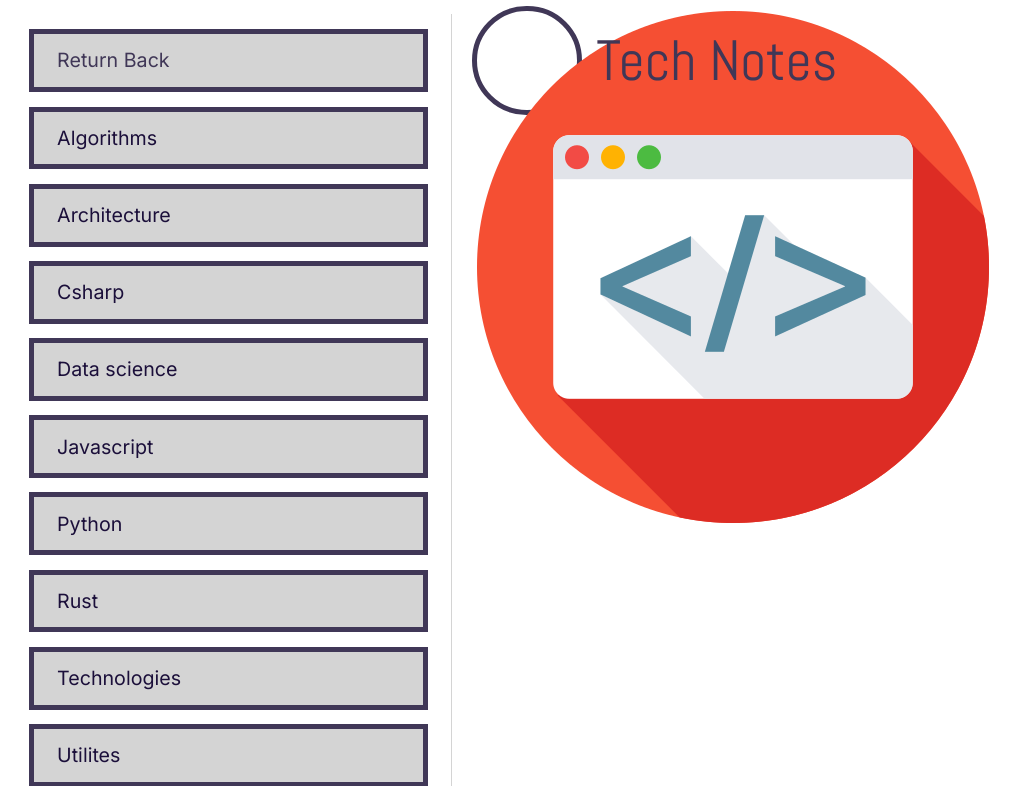
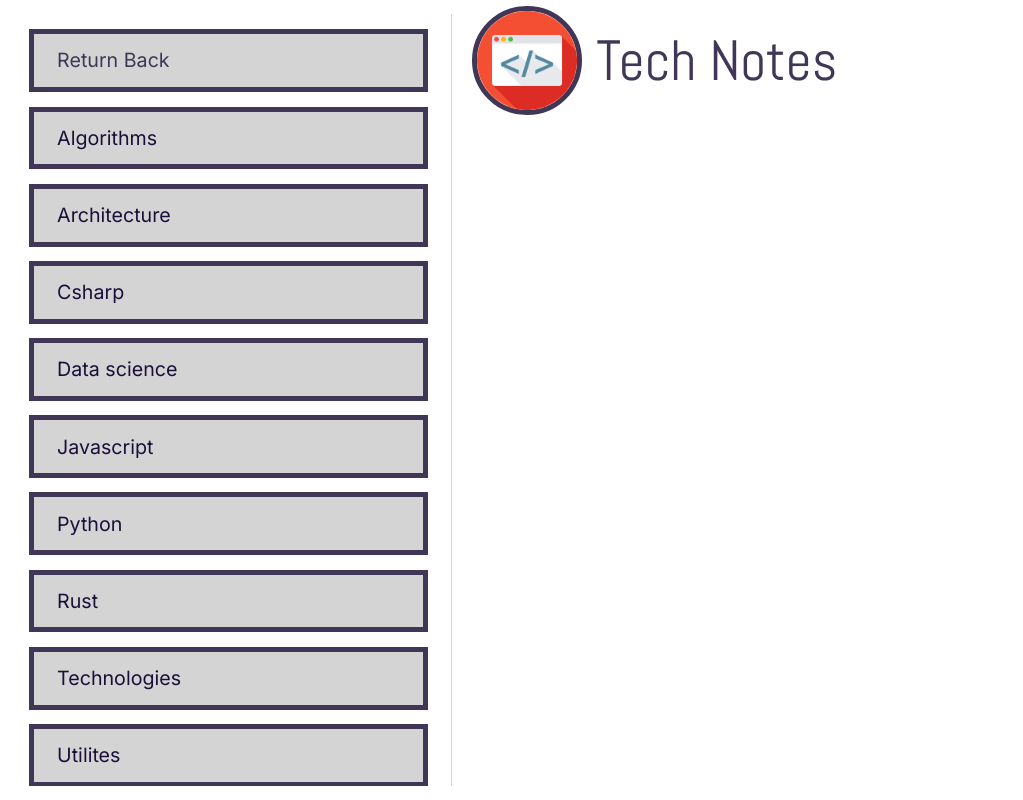
Before and after one commit to doroshenko-viktor/doroshenko-viktor.github.io, a Next.js app: page /folders in a window 1280 px wide. Shown: the whole page, without its empty margins (0-1023 px from the left). Built offline with nearby package versions, Linux system fonts and the light colour scheme.

Commit message:
fix image

```diff
--- a/components/Header/Header.module.css
+++ b/components/Header/Header.module.css
@@ -3,6 +3,11 @@
   flex-direction: row;
   align-items: center;
   gap: var(--indent-3);
+}
+
+.mainHeader img {
+  width: 100%;
+  height: 100%;
 }
 
 .mainHeaderX h1 {
```
